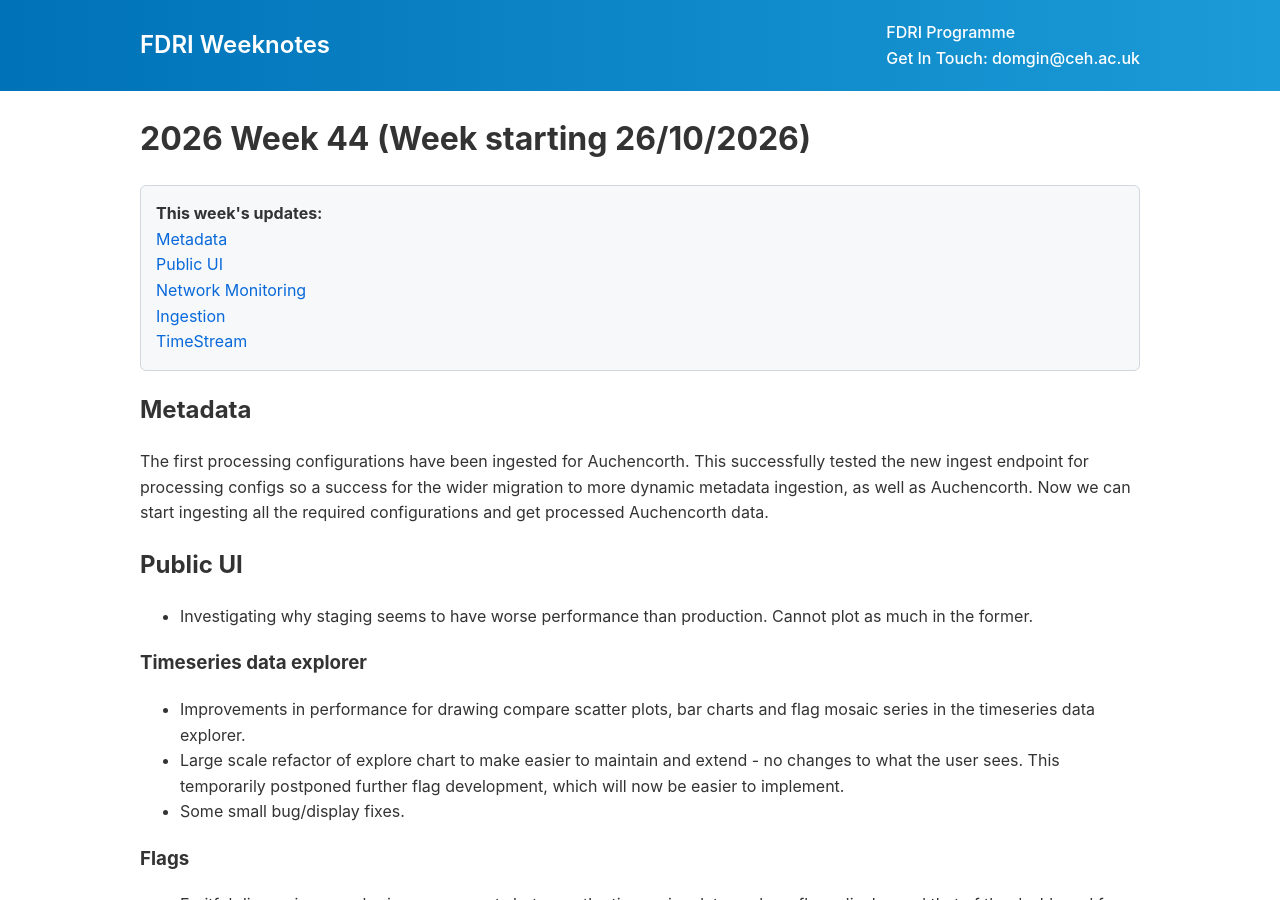
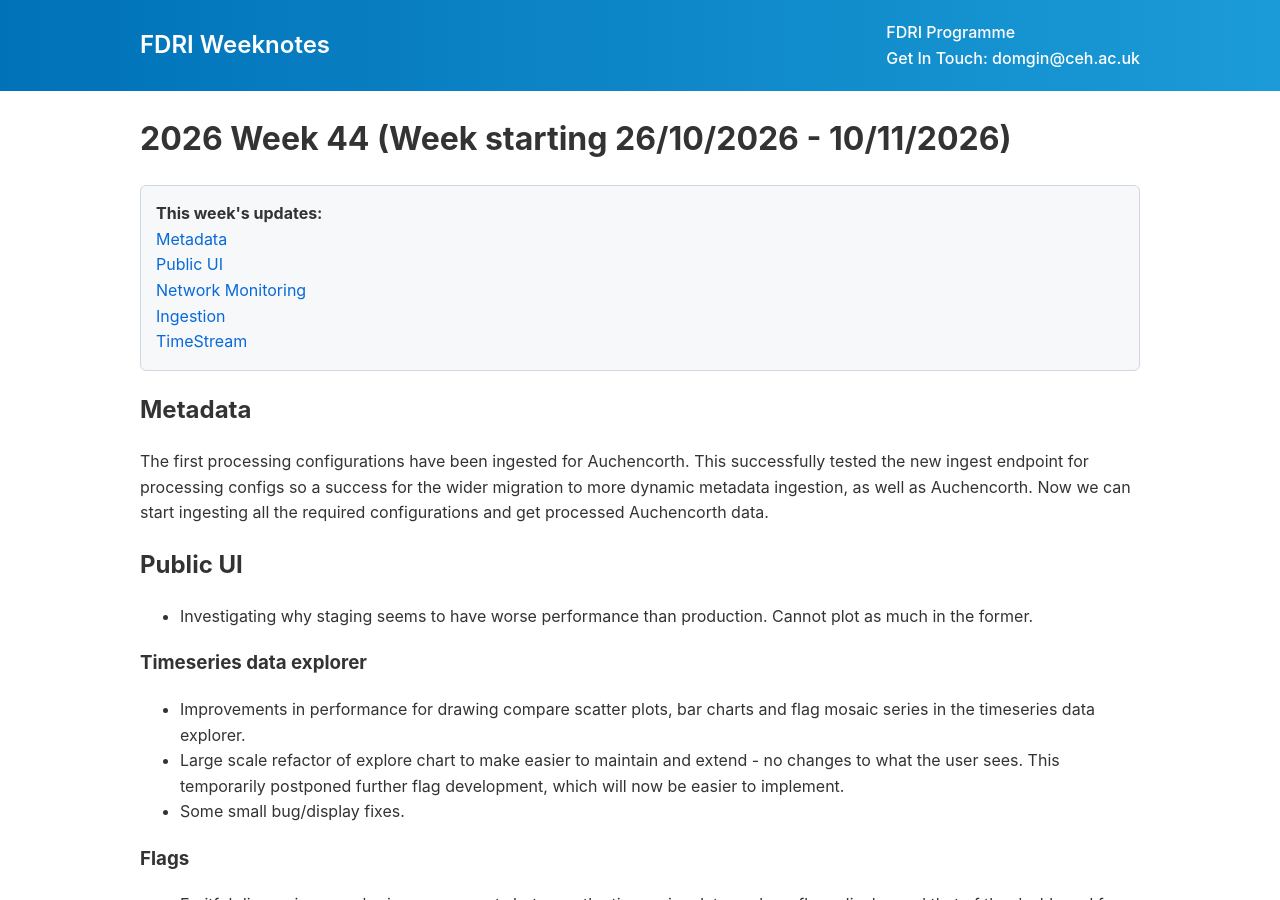
Before and after one commit to NERC-CEH/fdri_words, a Jekyll site: the page built from weeknotes/2026/44.md, in a window 1280 px wide and 900 px high. Built offline with Jekyll 4.4.1, drawn with Linux system fonts in a browser that asks for light colours; our own code applies the rules of GitHub Pages for plain Markdown files.

Commit message:
Update 44.md

```diff
--- a/weeknotes/2026/44.md
+++ b/weeknotes/2026/44.md
@@ -1,4 +1,4 @@
-# 2026 Week 44 (Week starting 26/10/2026)
+# 2026 Week 44 (Week starting 26/10/2026 - 10/11/2026)
 
 ## Metadata
 The first processing configurations have been ingested for Auchencorth. This successfully tested the new ingest endpoint for processing configs so a success for the wider migration to more dynamic metadata ingestion, as well as Auchencorth. Now we can start ingesting all the required configurations and get processed Auchencorth data.
```
